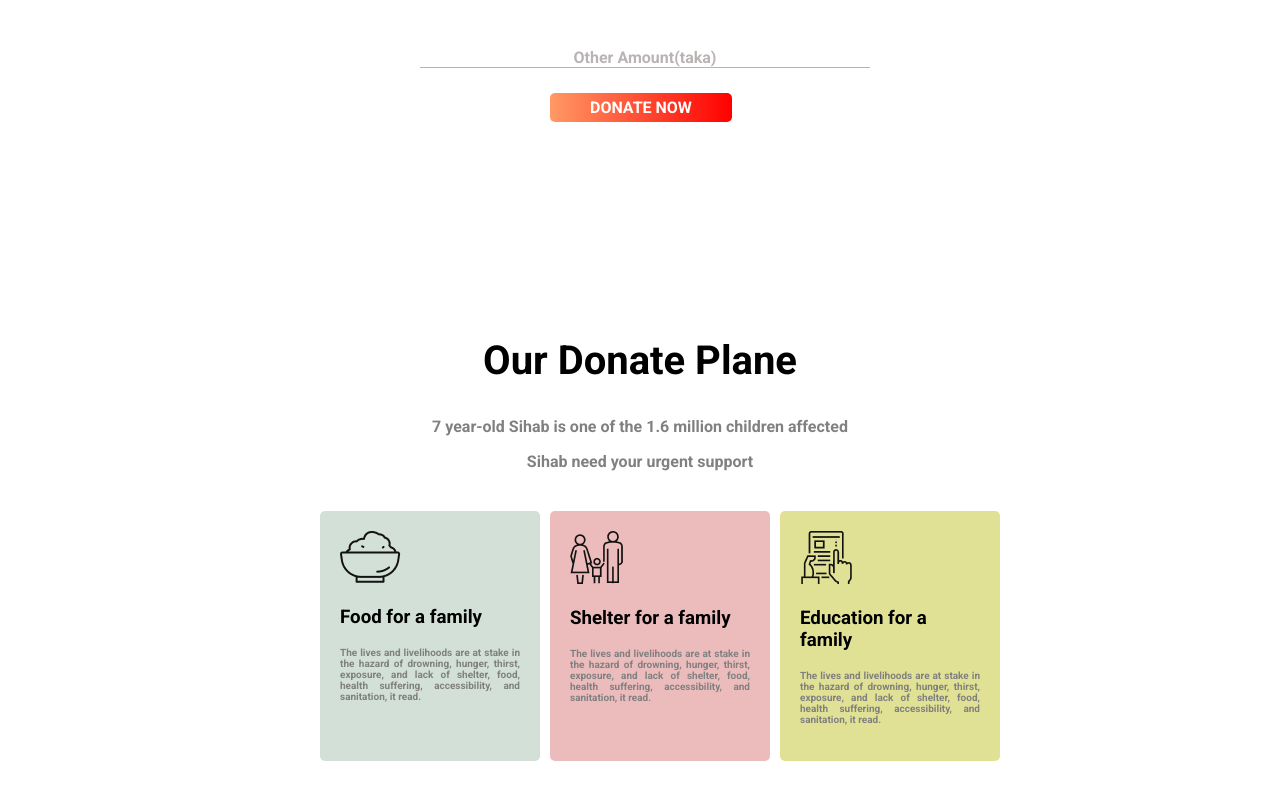
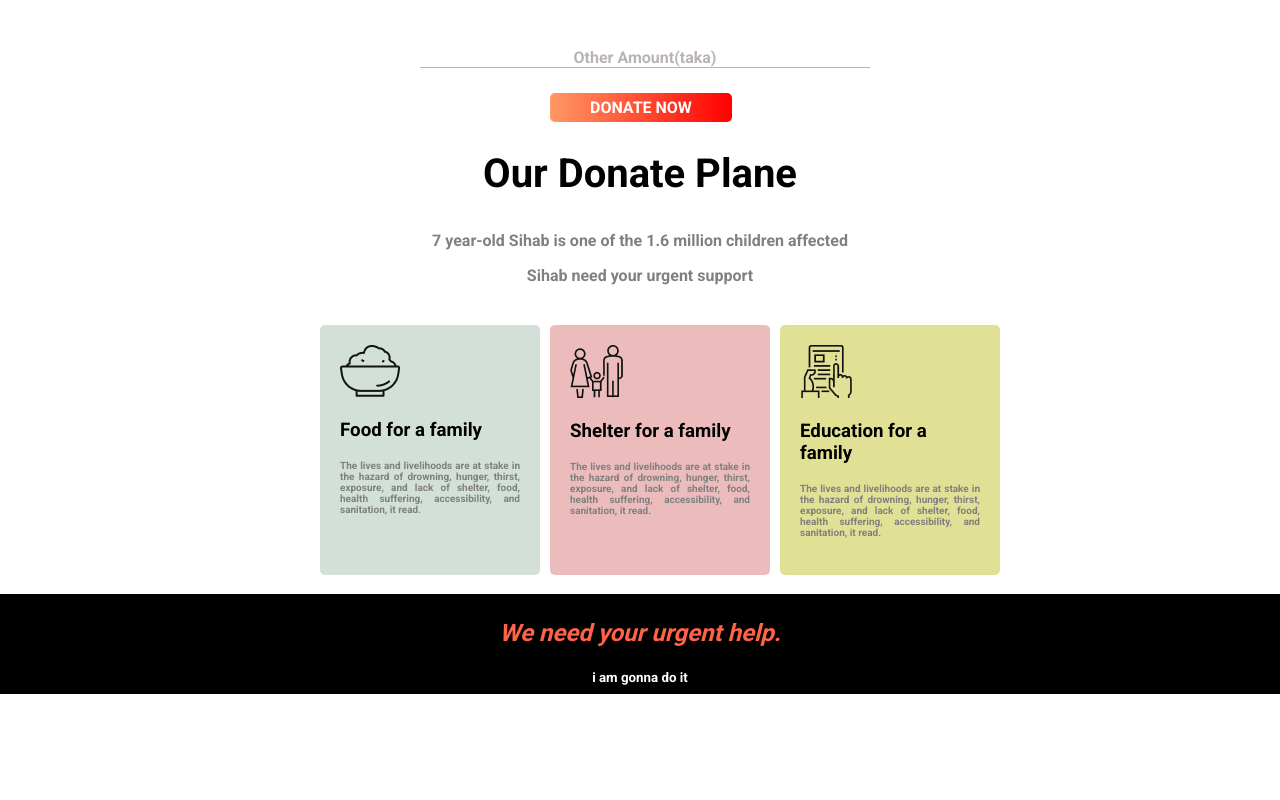
Before and after one commit to pujadey48/donate-today, a plain HTML site: page index.html in a window 1280 px wide. Shown: the part 996-1796 px from the top of the page. After the commit the page ends 1690 px from the top, so only its background shows below. Drawn offline with Linux system fonts and the light colour scheme.

Commit message:
footer done

```diff
--- a/index.html
+++ b/index.html
@@ -12,7 +12,7 @@
 
 </head>
 <body>
-    <section class="background-image">
+    <section class="background-image main-page">
         <div class="top-margin">
             <h1>Children are the most vulnerable and</h1>
             <h1>they need urgent relief</h1>
@@ -78,6 +78,11 @@
         </div>
     </section>
 
+    <footer class="footer-container">
+        <h2 id="footer-heading"><em>We need your urgent help.</em></h2>
+        <p><small>i am gonna do it</small></p>
+    </footer>
+
 
 </body>
 </html>
--- a/style.css
+++ b/style.css
@@ -30,14 +30,14 @@ h1{
     padding-bottom: 0;
 }
 .top-margin{
-    padding-top: 60px;
+    padding-top: 100px;
 }
 .background-image{
     background-image: url(images/donation13.jpg);
     background-repeat: no-repeat;
     background-size: cover;
 }
-section{
+.main-page{
     height: 600px;
 }
 .button{
@@ -140,3 +140,13 @@ section{
     text-align: left;
 
   }
+  .footer-container{
+    text-align: center;
+    background-color: black;
+    color: white;
+    height: 100px;
+  }
+  #footer-heading{
+    padding-top: 25px;
+    color: tomato;
+  }
```
